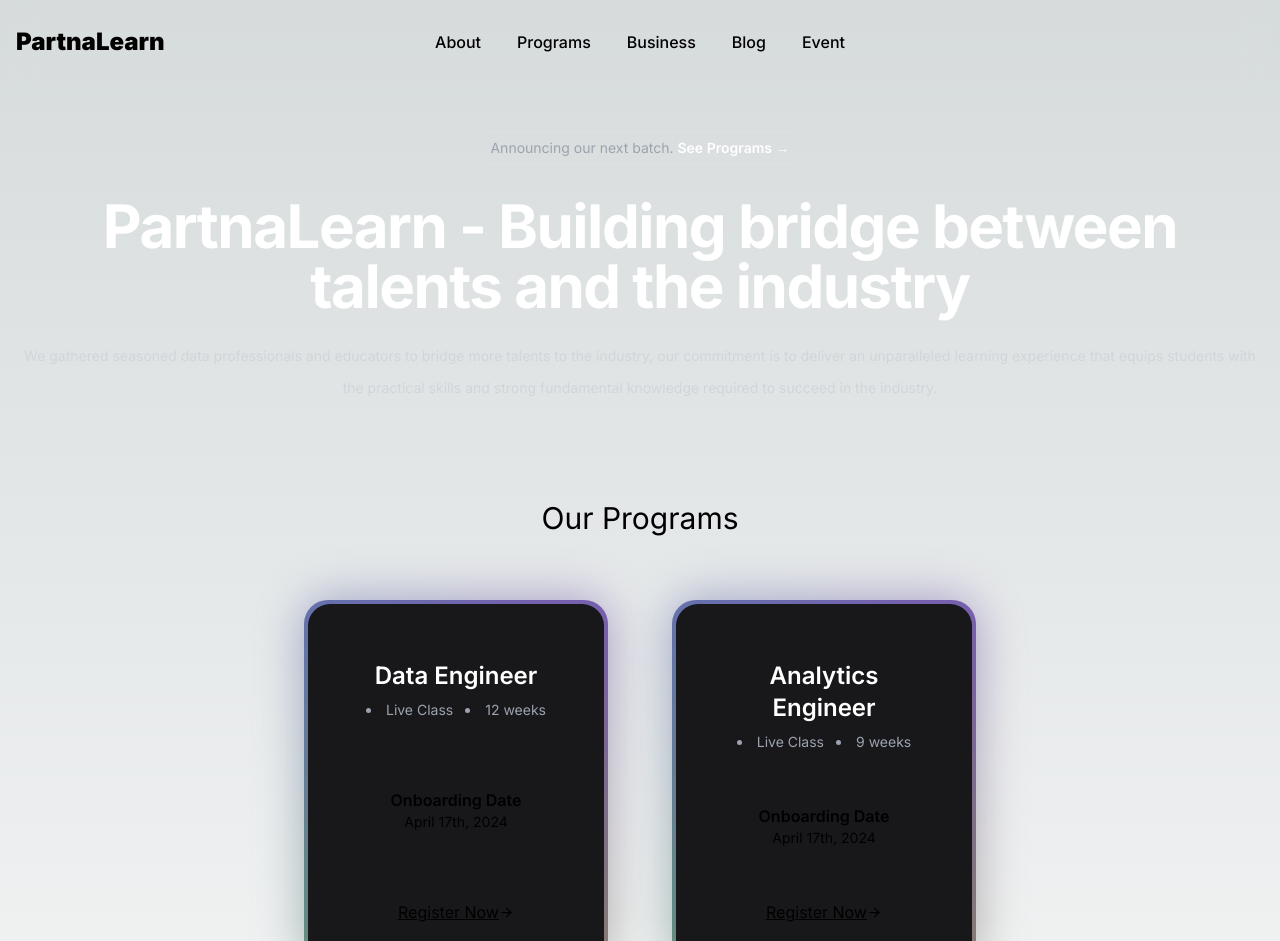
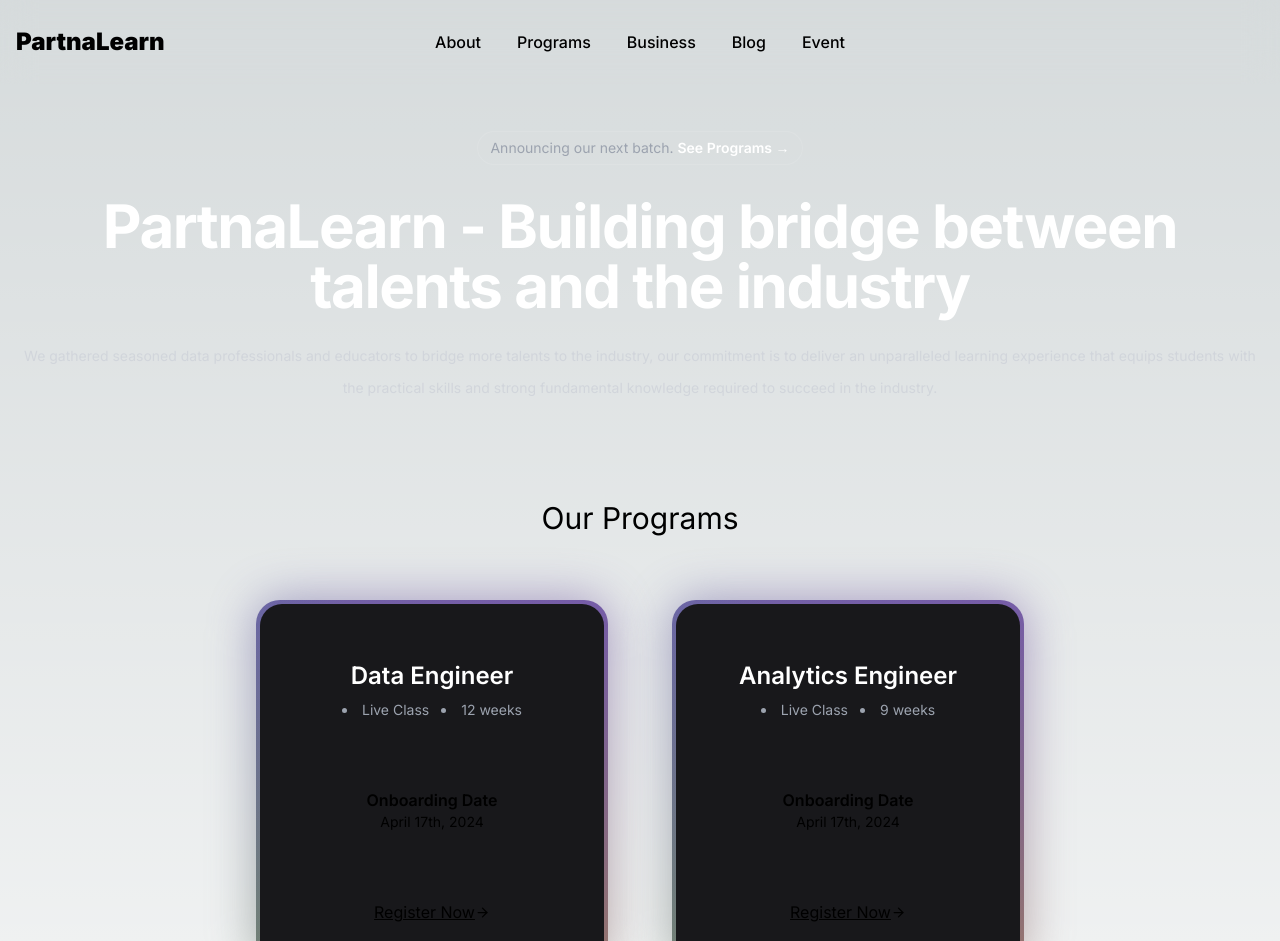
Before and after one commit to partnatech/partnatech-site, a Next.js app: page / in a window 1280 px wide. Shown: the top 941 px of the page. Built offline with nearby package versions, Linux system fonts and the light colour scheme.

Commit message:
feat: adjust heading

```diff
--- a/src/components/home/program-list.tsx
+++ b/src/components/home/program-list.tsx
@@ -9,7 +9,7 @@ export const ProgramList = () => {
       <h1 className="text-3xl text-center mb-4" id="programs">
         Our Programs
       </h1>
-      <div className="grid grid-cols-1 lg:grid-cols-2 lg:max-w-2xl max-w-xs gap-16 mx-auto">
+      <div className="grid grid-cols-1 lg:grid-cols-2 lg:max-w-3xl max-w-xs gap-16 mx-auto">
         {homeCopy.programs.map((program, index) => {
           return <ProgramCard key={index} name={program.name} duration={program.duration} link={program.link} />;
         })}
```
